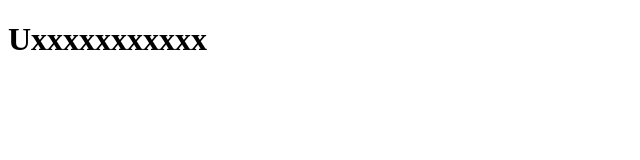
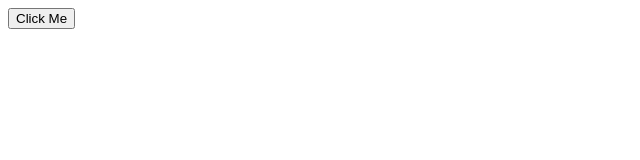
Before and after one commit to NoirMind/Homework-JS, a plain HTML site: page index.html in a window 1280 px wide. Shown: the whole page, without its empty margins (0-640 px from the left). Drawn offline with Linux system fonts and the light colour scheme.

Commit message:
DOM traing

```diff
--- a/app.js
+++ b/app.js
@@ -1137,10 +1137,33 @@
 // }
 // console.log(checkCharacter(menBerganQiymat, "salom"));
 
-let nom = document.createElement('h1');
-let text = document.createTextNode("Uxxxxxxxxxxx")
+// let button = document.querySelector('.btn');
+// let count = 0
+// button.addEventListener('click', function () {
+//     count++
+//    console.log(`Tugma bosildi! ${count} bosildi`);
 
-nom.appendChild(text);
+// })
 
-let box = document.querySelector(".box")
-box.appendChild(nom)
+// let button = document.querySelector('.btn');
+// const randomColor = `rgb(${Math.floor(Math.random()*256)}, ${Math.floor(Math.random()*256)}, ${Math.floor(Math.random()*256)})`;
+// button.addEventListener('mouseover', function () {
+//     button.style.color = randomColor
+// })
+
+// button.addEventListener("mouseout", function () {
+//     button.style.backgroundcolor = "grey"
+// })
+
+let button = document.querySelector('.btn');
+
+// Tugma ustiga kursor borganda
+button.addEventListener('mouseover', function () {
+  const randomColor = `rgb(${Math.floor(Math.random()*256)}, ${Math.floor(Math.random()*256)}, ${Math.floor(Math.random()*256)})`;
+  button.style.backgroundColor = randomColor;
+});
+
+// Tugma ustidan kursor chiqqanda
+button.addEventListener('mouseout', function () {
+  button.style.backgroundColor = "randomColor"; // eski rang
+});
--- a/index.html
+++ b/index.html
@@ -6,7 +6,8 @@
     <title>Document</title>
 </head>
 <body>
-  <div class="box"></div>
+    <button class="btn">Click Me</button>
+
     <script src="./app.js"></script>
 </body>
 </html>
```
